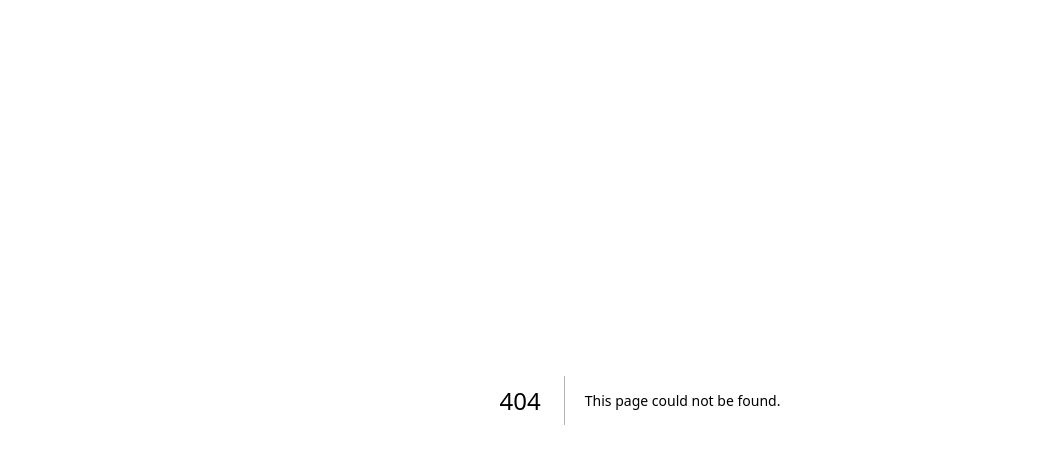
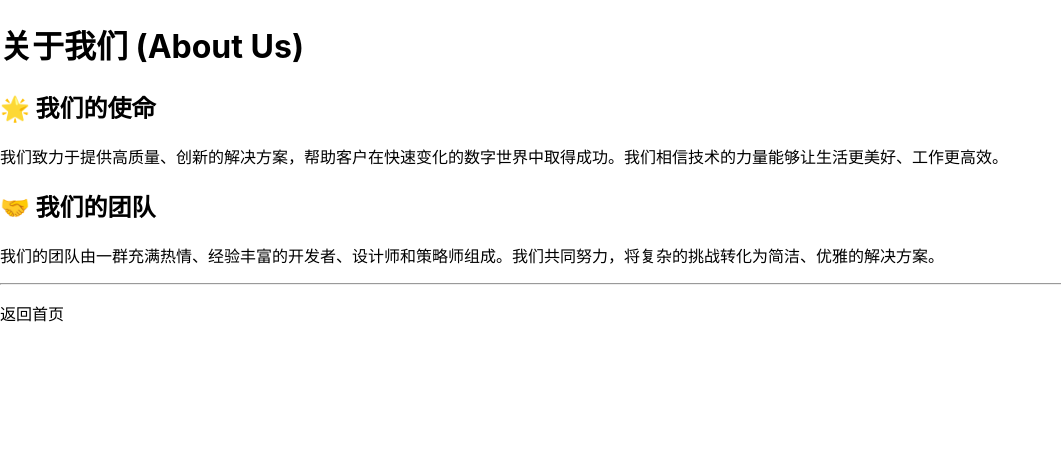
Before and after one commit to harodggg/DaliyGood.life.website, a Next.js app: page /about in a window 1280 px wide. Before the commit this address had no page. Shown: the top 464 px of the page, without its empty margins (0-1061 px from the left). Built offline with nearby package versions, Linux system fonts and the light colour scheme.

Commit message:
feat: add about page
Signed-off-by: harodggg <haroldtiansheng@gmail.com>

```diff
--- /dev/null
+++ b/pages/about.js
@@ -0,0 +1,60 @@
+// components/AboutPage.js 或 pages/about.js
+
+import React from 'react';
+import Head from 'next/head'; // 用于设置页面标题
+import Link from 'next/link';
+
+// 导入 CSS Modules 文件，假设您有一个 about.module.css 文件
+// import styles from '../styles/about.module.css';
+
+function AboutPage() {
+
+    // 假设样式文件中的 mainContainer 类名
+    const containerClass = 'about-container';
+    const headingClass = 'about-heading';
+    const textClass = 'about-text';
+
+    return (
+        <>
+            {/* 优化 SEO 和浏览器标签栏显示的标题 */}
+            <Head>
+                <title>关于我们 | Next.js 网站</title>
+                <meta name="description" content="了解我们的公司、使命和团队。" />
+            </Head>
+
+            {/* 使用 <main> 标签包裹页面的核心内容 */}
+            <main className={containerClass}>
+
+                <h1 className={headingClass}>关于我们 (About Us)</h1>
+
+                {/* 第一部分：公司使命/简介 */}
+                <section>
+                    <h2>🌟 我们的使命</h2>
+                    <p className={textClass}>
+                        我们致力于提供高质量、创新的解决方案，帮助客户在快速变化的数字世界中取得成功。我们相信技术的力量能够让生活更美好、工作更高效。
+                    </p>
+                </section>
+
+                {/* 第二部分：团队介绍 */}
+                <section>
+                    <h2>🤝 我们的团队</h2>
+                    <p className={textClass}>
+                        我们的团队由一群充满热情、经验丰富的开发者、设计师和策略师组成。我们共同努力，将复杂的挑战转化为简洁、优雅的解决方案。
+                    </p>
+                </section>
+
+                <hr />
+
+                {/* 导航链接示例 */}
+                <p>
+                    <Link href="/">
+                        返回首页
+                    </Link>
+                </p>
+
+            </main>
+        </>
+    );
+}
+
+export default AboutPage;
```
Also changed, not shown: pages/index.js (+7 -0 lines).
